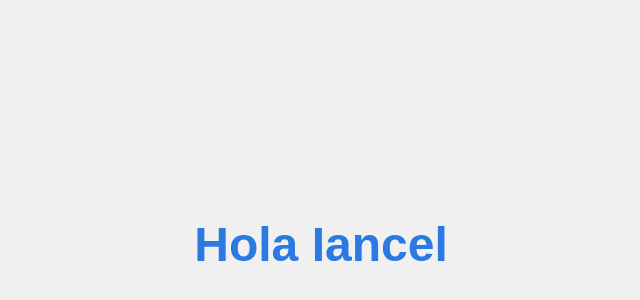
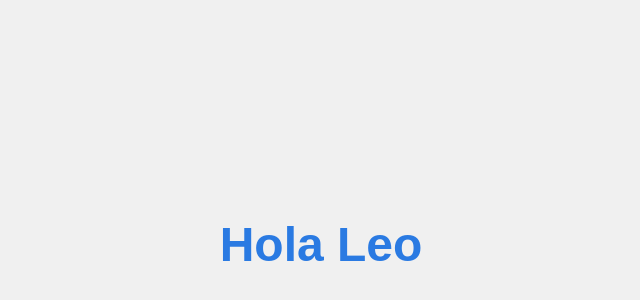
Before and after one commit to Sergisd7/hola-iancel, a plain HTML site: page index.html in a window 1280 px wide. Shown: the part 156-456 px from the top of the page, without its empty margins (319-959 px from the left). Drawn offline with Linux system fonts and the light colour scheme.

Commit message:
Add files via upload

```diff
--- a/index.html
+++ b/index.html
@@ -22,6 +22,6 @@
   </style>
 </head>
 <body>
-  <h1>Hola Iancel</h1>
+  <h1>Hola Leo</h1>
 </body>
 </html>
```
